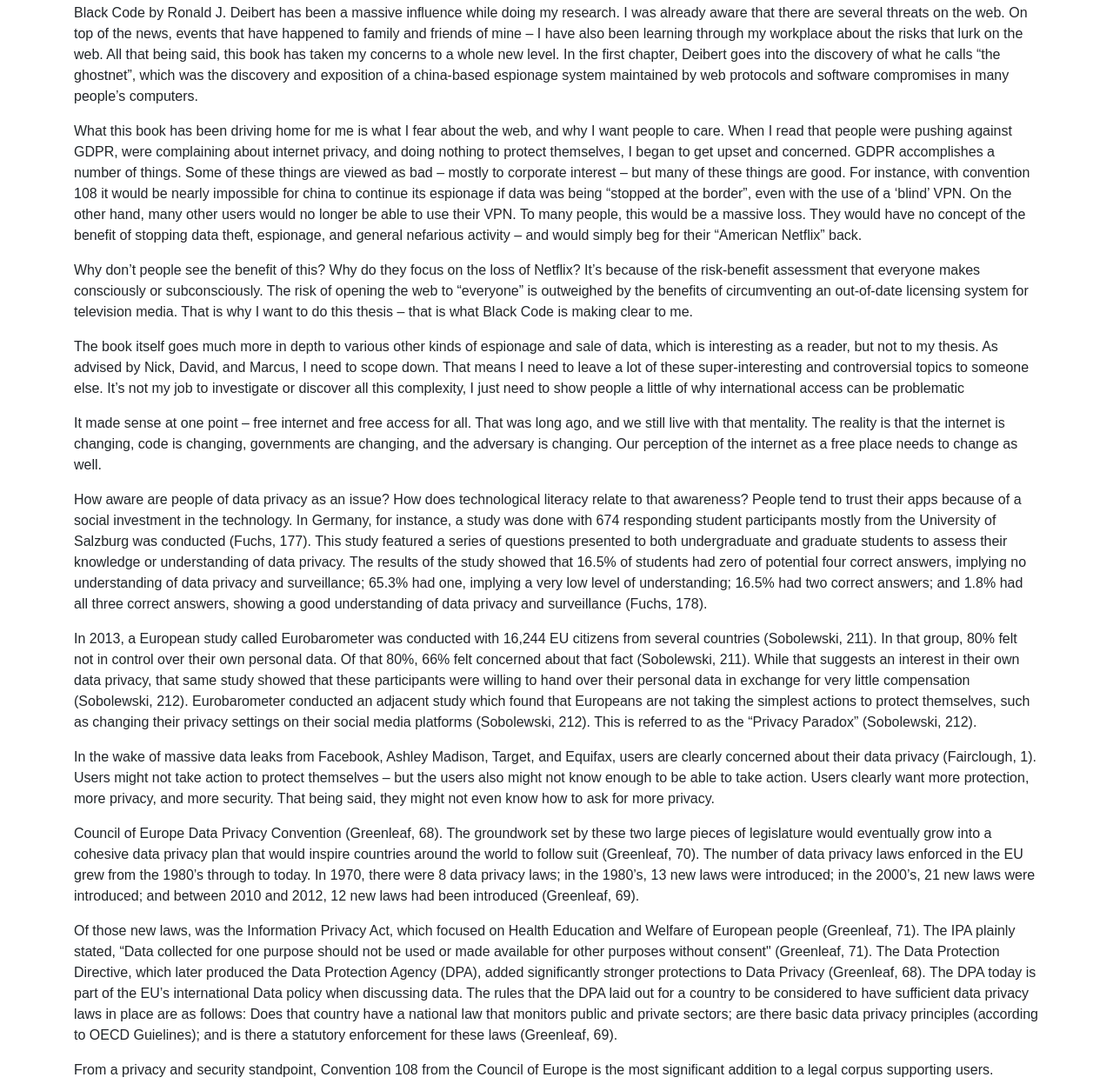
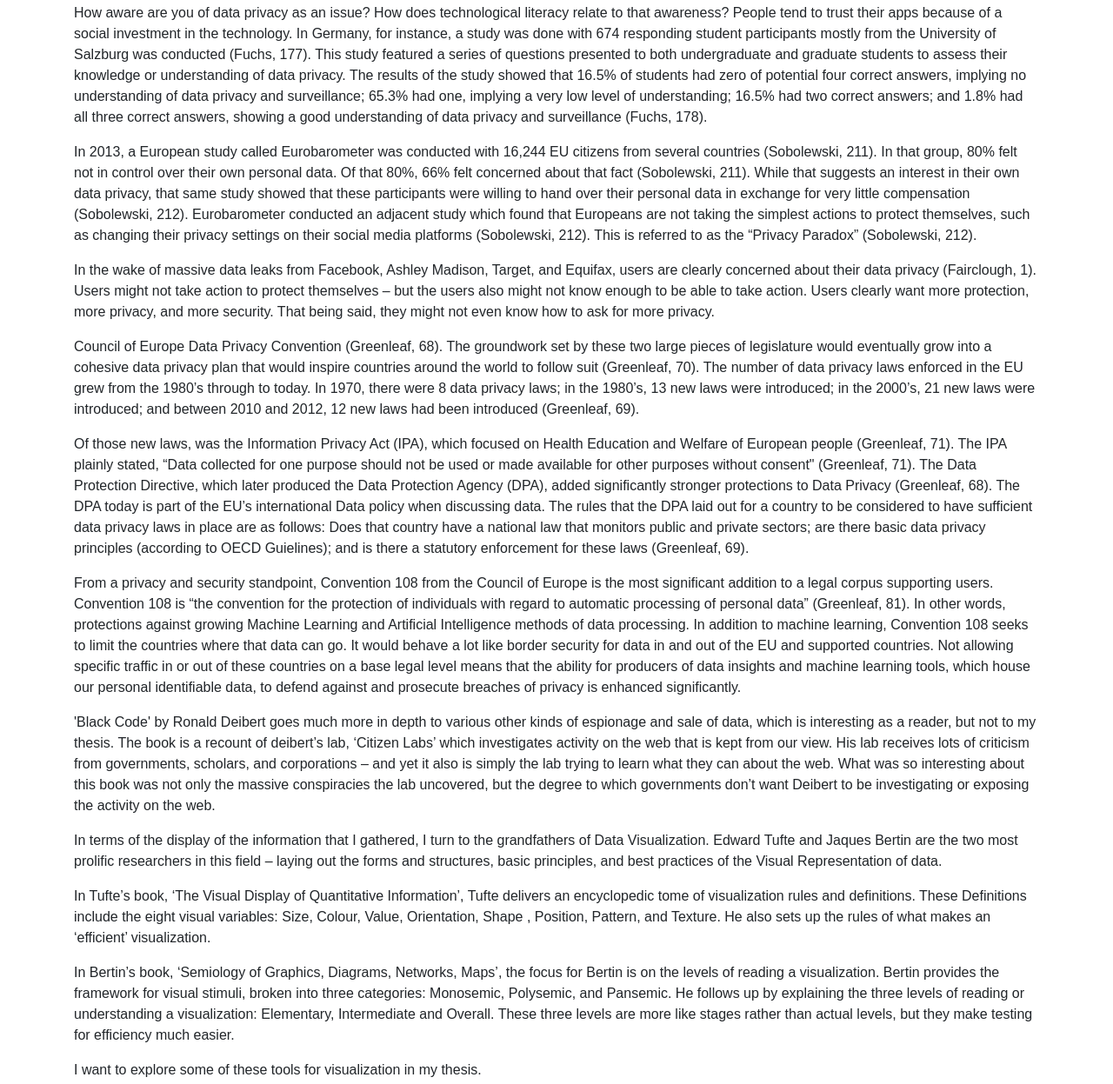
Before and after one commit to litlw/thesis_site, a website: page index.html in a window 1280 px wide. Shown: the part 1103-2350 px from the top of the page at 87% size. Drawn offline with nearby package versions, Linux system fonts and the light colour scheme; files whose address does not match are found by name.

Commit message:
moving to new branch for now

```diff
--- a/index.html
+++ b/index.html
@@ -72,7 +72,7 @@
         <div class="col-md-4">
           <h3 class="my-3"></h3>
           <p>
-            My thesis question is <br />
+            My research question is <br />
             <strong>
               'What is the best way to teach average internet users about the hidden activity on the internet?’
             </strong>
@@ -91,22 +91,7 @@
           <div class="col-12">
             <h2>Context</h2>
             <p>
-              Black Code by Ronald J. Deibert has been a massive influence while doing my research. I was already aware that there are several threats on the web. On top of the news, events that have happened to family and friends of mine – I have also been learning through my workplace about the risks that lurk on the web. All that being said, this book has taken my concerns to a whole new level. In the first chapter, Deibert goes into the discovery of what he calls “the ghostnet”, which was the discovery and exposition of a china-based espionage system maintained by web protocols and software compromises in many people’s computers.
-            </p>
-            <p>
-              What this book has been driving home for me is what I fear about the web, and why I want people to care. When I read that people were pushing against GDPR, were complaining about internet privacy, and doing nothing to protect themselves, I began to get upset and concerned. GDPR accomplishes a number of things. Some of these things are viewed as bad – mostly to corporate interest – but many of these things are good. For instance, with convention 108 it would be nearly impossible for china to continue its espionage if data was being “stopped at the border”, even with the use of a ‘blind’ VPN. On the other hand, many other users would no longer be able to use their VPN. To many people, this would be a massive loss. They would have no concept of the benefit of stopping data theft, espionage, and general nefarious activity – and would simply beg for their “American Netflix” back.
-            </p>
-            <p>
-              Why don’t people see the benefit of this? Why do they focus on the loss of Netflix? It’s because of the risk-benefit assessment that everyone makes consciously or subconsciously. The risk of opening the web to “everyone” is outweighed by the benefits of circumventing an out-of-date licensing system for television media. That is why I want to do this thesis – that is what Black Code is making clear to me.
-            </p>
-            <p>
-              The book itself goes much more in depth to various other kinds of espionage and sale of data, which is interesting as a reader, but not to my thesis. As advised by Nick, David, and Marcus, I need to scope down. That means I need to leave a lot of these super-interesting and controversial topics to someone else. It’s not my job to investigate or discover all this complexity, I just need to show people a little of why international access can be problematic
-            </p>
-            <p>
-              It made sense at one point – free internet and free access for all. That was long ago, and we still live with that mentality. The reality is that the internet is changing, code is changing, governments are changing, and the adversary is changing. Our perception of the internet as a free place needs to change as well.
-            </p>
-            <p>
-              How aware are people of data privacy as an issue? How does technological literacy relate to that awareness? People tend to trust their apps because of a social investment in the technology. In Germany, for instance, a study was done with 674 responding student participants mostly from the University of Salzburg was conducted (Fuchs, 177). This study featured a series of questions presented to both undergraduate and graduate students to assess their knowledge or understanding of data privacy. The results of the study showed that 16.5% of students had zero of potential four correct answers, implying no understanding of data privacy and surveillance; 65.3% had one, implying a very low level of understanding; 16.5% had two correct answers; and 1.8% had all three correct answers, showing a good understanding of data privacy and surveillance (Fuchs, 178).
+              How aware are you of data privacy as an issue? How does technological literacy relate to that awareness? People tend to trust their apps because of a social investment in the technology. In Germany, for instance, a study was done with 674 responding student participants mostly from the University of Salzburg was conducted (Fuchs, 177). This study featured a series of questions presented to both undergraduate and graduate students to assess their knowledge or understanding of data privacy. The results of the study showed that 16.5% of students had zero of potential four correct answers, implying no understanding of data privacy and surveillance; 65.3% had one, implying a very low level of understanding; 16.5% had two correct answers; and 1.8% had all three correct answers, showing a good understanding of data privacy and surveillance (Fuchs, 178).
             </p>
             <p>
               In 2013, a European study called Eurobarometer was conducted with 16,244 EU citizens from several countries (Sobolewski, 211). In that group, 80% felt not in control over their own personal data. Of that 80%, 66% felt concerned about that fact (Sobolewski, 211). While that suggests an interest in their own data privacy, that same study showed that these participants were willing to hand over their personal data in exchange for very little compensation (Sobolewski, 212). Eurobarometer conducted an adjacent study which found that Europeans are not taking the simplest actions to protect themselves, such as changing their privacy settings on their social media platforms (Sobolewski, 212). This is referred to as the “Privacy Paradox” (Sobolewski, 212).
@@ -118,10 +103,25 @@
               Council of Europe Data Privacy Convention (Greenleaf, 68). The groundwork set by these two large pieces of legislature would eventually grow into a cohesive data privacy plan that would inspire countries around the world to follow suit (Greenleaf, 70). The number of data privacy laws enforced in the EU grew from the 1980’s through to today. In 1970, there were 8 data privacy laws; in the 1980’s, 13 new laws were introduced; in the 2000’s, 21 new laws were introduced; and between 2010 and 2012, 12 new laws had been introduced (Greenleaf, 69).
             </p>
             <p>
-              Of those new laws, was the Information Privacy Act, which focused on Health Education and Welfare of European people (Greenleaf, 71). The IPA plainly stated, “Data collected for one purpose should not be used or made available for other purposes without consent" (Greenleaf, 71). The Data Protection Directive, which later produced the Data Protection Agency (DPA), added significantly stronger protections to Data Privacy (Greenleaf, 68). The DPA today is part of the EU’s international Data policy when discussing data. The rules that the DPA laid out for a country to be considered to have sufficient data privacy laws in place are as follows: Does that country have a national law that monitors public and private sectors; are there basic data privacy principles (according to OECD Guielines); and is there a statutory enforcement for these laws (Greenleaf, 69).
+              Of those new laws, was the Information Privacy Act (IPA), which focused on Health Education and Welfare of European people (Greenleaf, 71). The IPA plainly stated, “Data collected for one purpose should not be used or made available for other purposes without consent" (Greenleaf, 71). The Data Protection Directive, which later produced the Data Protection Agency (DPA), added significantly stronger protections to Data Privacy (Greenleaf, 68). The DPA today is part of the EU’s international Data policy when discussing data. The rules that the DPA laid out for a country to be considered to have sufficient data privacy laws in place are as follows: Does that country have a national law that monitors public and private sectors; are there basic data privacy principles (according to OECD Guielines); and is there a statutory enforcement for these laws (Greenleaf, 69).
             </p>
             <p>
               From a privacy and security standpoint, Convention 108 from the Council of Europe is the most significant addition to a legal corpus supporting users. Convention 108 is “the convention for the protection of individuals with regard to automatic processing of personal data” (Greenleaf, 81). In other words, protections against growing Machine Learning and Artificial Intelligence methods of data processing. In addition to machine learning, Convention 108 seeks to limit the countries where that data can go. It would behave a lot like border security for data in and out of the EU and supported countries. Not allowing specific traffic in or out of these countries on a base legal level means that the ability for producers of data insights and machine learning tools, which house our personal identifiable data, to defend against and prosecute breaches of privacy is enhanced significantly.
+            </p>
+            <p>
+              'Black Code' by Ronald Deibert goes much more in depth to various other kinds of espionage and sale of data, which is interesting as a reader, but not to my thesis. The book is a recount of deibert’s lab, ‘Citizen Labs’ which investigates activity on the web that is kept from our view. His lab receives lots of criticism from governments, scholars, and corporations – and yet it also is simply the lab trying to learn what they can about the web. What was so interesting about this book was not only the massive conspiracies the lab uncovered, but the degree to which governments don’t want Deibert to be investigating or exposing the activity on the web.
+            </p>
+            <p>
+              In terms of the display of the information that I gathered, I turn to the grandfathers of Data Visualization. Edward Tufte and Jaques Bertin are the two most prolific researchers in this field – laying out the forms and structures, basic principles, and best practices of the Visual Representation of data.
+            </p>
+            <p>
+              In Tufte’s book, ‘The Visual Display of Quantitative Information’, Tufte delivers an encyclopedic tome of visualization rules and definitions. These Definitions include  the eight visual variables: Size, Colour, Value, Orientation, Shape , Position, Pattern, and Texture. He also sets up the rules of what makes an ‘efficient’ visualization.
+            </p>
+            <p>
+              In Bertin’s book, ‘Semiology of Graphics, Diagrams, Networks, Maps’, the focus for Bertin is on the levels of reading a visualization. Bertin provides the framework for visual stimuli, broken into three categories: Monosemic, Polysemic, and Pansemic. He follows up by explaining the three levels of reading or understanding a visualization: Elementary, Intermediate and Overall. These three levels are more like stages rather than actual levels, but they make testing for efficiency much easier.
+            </p>
+            <p>
+              I want to explore some of these tools for visualization in my thesis.
             </p>
           </div>
         </div>
@@ -364,6 +364,11 @@
                   </li>
                   <li>
                     <p>
+                      Bertin, J. “Semiology of Graphics, Diagrams, Networks, Maps”. University of Wisconsin Press, 1983. Madison Wisconsin, USA
+                    </p>
+                  </li>
+                  <li>
+                    <p>
                       Chen, Chaochao, et al. "Distributed Collaborative Hashing and its Applications in Ant Financial.", 2018.
                     </p>
                   </li>
@@ -594,6 +599,12 @@
                       </p>
                     </div>
                   </li>
+                  <li>
+                    <p>
+                      Tufte, E. R.“The visual display of quantitative information”. Graphics Press. 2001. Cheshire, Conneticut
+
+                    </p>
+                  </li>
 
                   <li>
                     <p>
```
